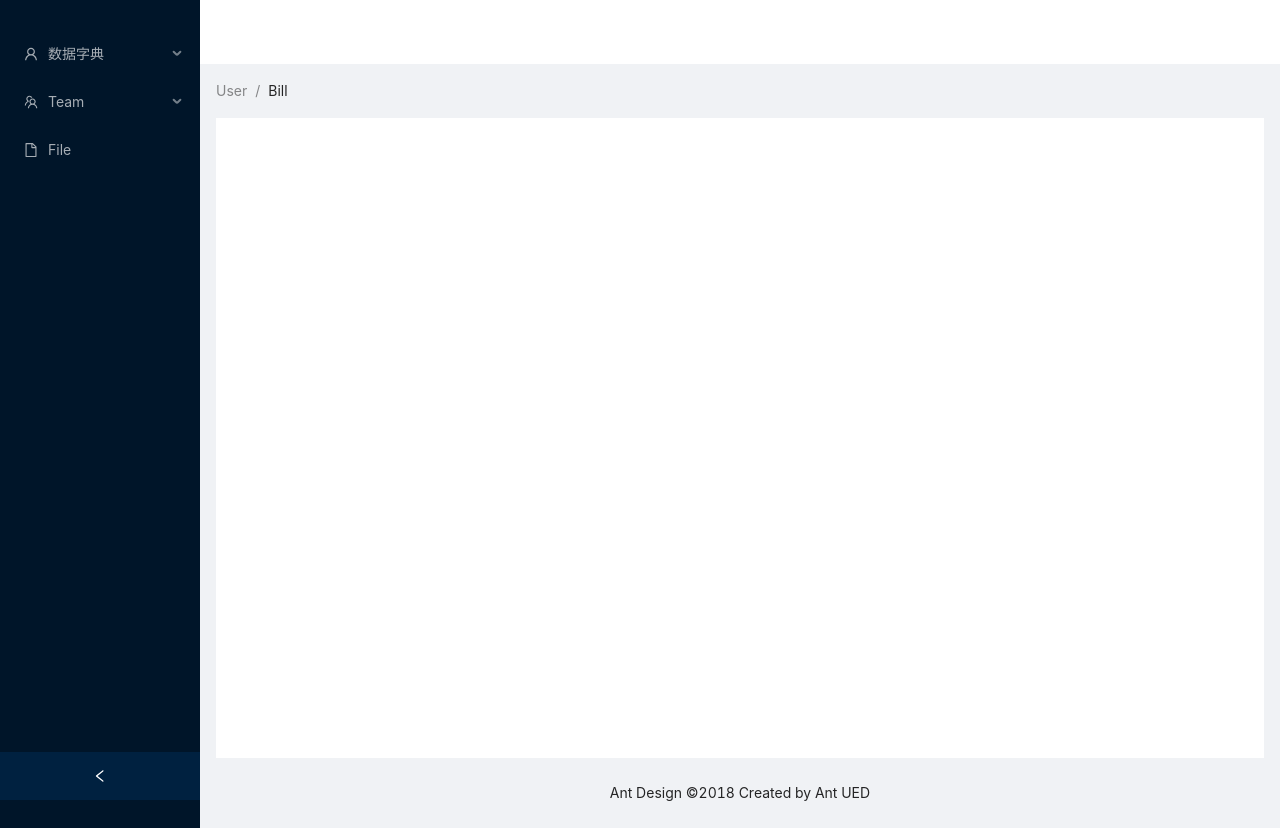
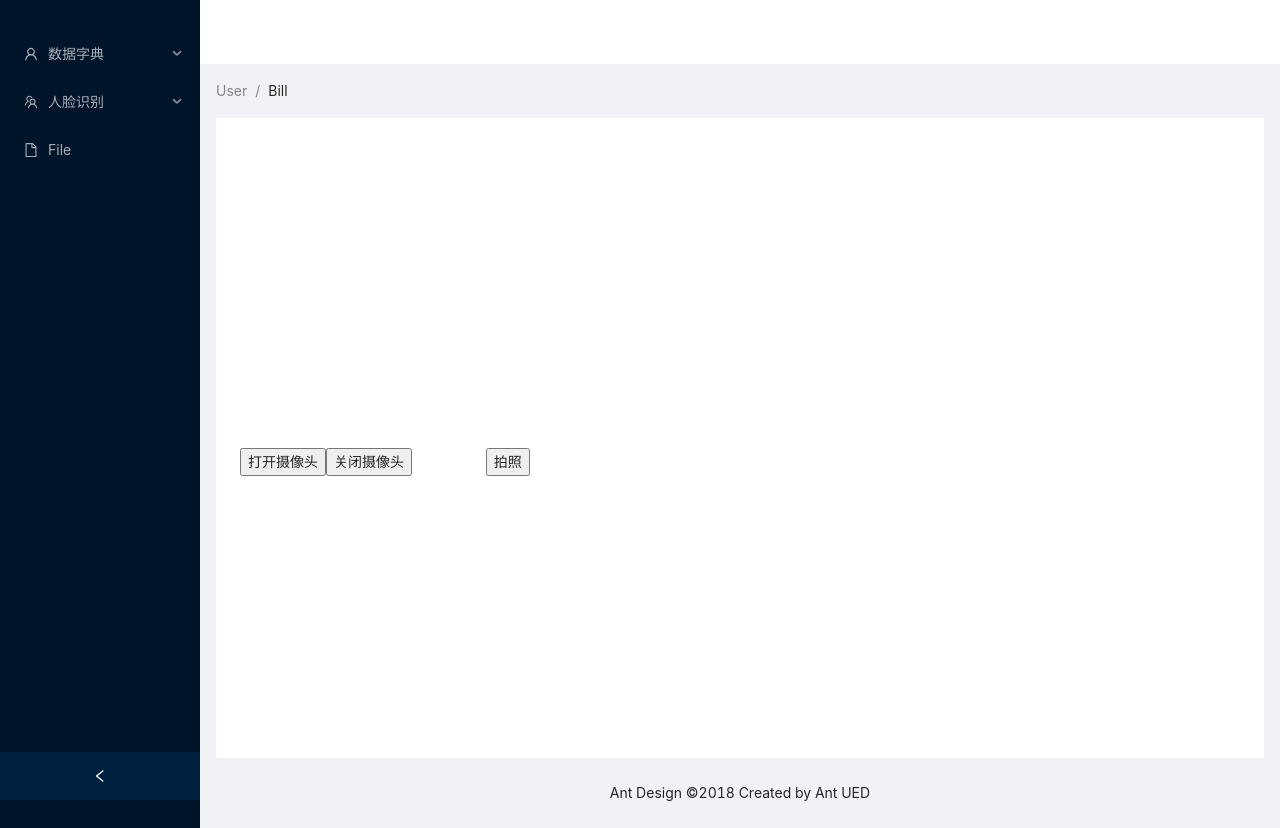
Before and after one commit to tianguogang/arcsoft-face-web, a Vue app: page /addFaceInfo in a window 1280 px wide. Built offline with nearby package versions, Linux system fonts and the light colour scheme.

Commit message:
新增人脸信息

```diff
--- a/package.json
+++ b/package.json
@@ -26,6 +26,8 @@
     "@vitejs/plugin-vue-jsx": "^3.0.0",
     "@vue/eslint-config-typescript": "^11.0.2",
     "@vue/tsconfig": "^0.1.3",
+    "less": "^4.1.3",
+    "less-loader": "^7.3.0",
     "npm-run-all": "^4.1.5",
     "typescript": "~4.8.4",
     "vite": "^4.1.4",
--- a/src/router/index.ts
+++ b/src/router/index.ts
@@ -15,6 +15,14 @@ import {createRouter, createWebHashHistory, createWebHistory} from 'vue-router'
     path: '/dictData',
     name: 'dictData',
     component: () => import('../views/data/DictData.vue')
+  },{
+    path: '/checkFaceInfo',
+    name: 'checkFaceInfo',
+    component: () => import('../views/face/CheckFaceInfo.vue')
+  },{
+    path: '/addFaceInfo',
+    name: 'addFaceInfo',
+    component: () => import('../views/face/AddFaceInfo.vue')
   }
 ]
 
--- a/src/views/HomeView.vue
+++ b/src/views/HomeView.vue
@@ -18,11 +18,11 @@
           <template #title>
             <span>
               <team-outlined />
-              <span>Team</span>
+              <span>人脸识别</span>
             </span>
           </template>
-          <a-menu-item key="6">Team 1</a-menu-item>
-          <a-menu-item key="8"><router-link to="dictData">字典数据</router-link></a-menu-item>
+          <a-menu-item key="7"><router-link to="addFaceInfo">新增人脸</router-link></a-menu-item>
+          <a-menu-item key="8"><router-link to="checkFaceInfo">人脸比对</router-link></a-menu-item>
         </a-sub-menu>
         <a-menu-item key="9">
           <file-outlined />
--- /dev/null
+++ b/src/views/face/AddFaceInfo.vue
@@ -0,0 +1,165 @@
+<template>
+  <div class="camera_outer">
+    <video id="videoCamera" :width="videoWidth" :height="videoHeight" autoplay></video>
+    <canvas style="display:none;" id="canvasCamera" :width="videoWidth" :height="videoHeight" ></canvas>
+
+    <div v-if="imgSrc" class="img_bg_camera">
+      <img :src="imgSrc" alt="" class="tx_img">
+    </div>
+    <button @click="getCompetence()">打开摄像头</button>
+    <button @click="stopNavigator()">关闭摄像头</button>
+    　　　　　<button @click="setImage()">拍照</button>
+
+
+
+  </div>
+</template>
+<script>
+export default {
+  data () {
+    return {
+      videoWidth: 3000,
+      videoHeight: 300,
+      imgSrc: '',
+      thisCancas: null,
+      thisContext: null,
+      thisVideo: null,
+    }
+  },
+  methods: {
+// 调用权限（打开摄像头功能）
+    getCompetence () {
+      var _this = this
+      this.thisCancas = document.getElementById('canvasCamera')
+      this.thisContext = this.thisCancas.getContext('2d')
+      this.thisVideo = document.getElementById('videoCamera')
+      // 旧版本浏览器可能根本不支持mediaDevices，我们首先设置一个空对象
+      if (navigator.mediaDevices === undefined) {
+        navigator.mediaDevices = {}
+      }
+      // 一些浏览器实现了部分mediaDevices，我们不能只分配一个对象
+      // 使用getUserMedia，因为它会覆盖现有的属性。
+      // 这里，如果缺少getUserMedia属性，就添加它。
+      if (navigator.mediaDevices.getUserMedia === undefined) {
+        navigator.mediaDevices.getUserMedia = function (constraints) {
+          // 首先获取现存的getUserMedia(如果存在)
+          var getUserMedia = navigator.webkitGetUserMedia || navigator.mozGetUserMedia || navigator.getUserMedia
+          // 有些浏览器不支持，会返回错误信息
+          // 保持接口一致
+          if (!getUserMedia) {
+            return Promise.reject(new Error('getUserMedia is not implemented in this browser'))
+          }
+          // 否则，使用Promise将调用包装到旧的navigator.getUserMedia
+          return new Promise(function (resolve, reject) {
+            getUserMedia.call(navigator, constraints, resolve, reject)
+          })
+        }
+      }
+      var constraints = { audio: false, video: { width: this.videoWidth, height: this.videoHeight, transform: 'scaleX(-1)' } }
+      navigator.mediaDevices.getUserMedia(constraints).then(function (stream) {
+        // 旧的浏览器可能没有srcObject
+        if ('srcObject' in _this.thisVideo) {
+          _this.thisVideo.srcObject = stream
+        } else {
+          // 避免在新的浏览器中使用它，因为它正在被弃用。
+          _this.thisVideo.src = window.URL.createObjectURL(stream)
+        }
+        _this.thisVideo.onloadedmetadata = function (e) {
+          _this.thisVideo.play()
+        }
+      }).catch(err => {
+        console.log(err)
+      })
+    },
+//  绘制图片（拍照功能）
+
+    setImage () {
+      var _this = this
+      // 点击，canvas画图
+      _this.thisContext.drawImage(_this.thisVideo, 0, 0, _this.videoWidth, _this.videoHeight)
+      // 获取图片base64链接
+      var image = this.thisCancas.toDataURL('image/png')
+      _this.imgSrc = image
+      this.$emit('refreshDataList', this.imgSrc)
+    },
+// base64转文件
+
+    dataURLtoFile (dataurl, filename) {
+      var arr = dataurl.split(',')
+      var mime = arr[0].match(/:(.*?);/)[1]
+      var bstr = atob(arr[1])
+      var n = bstr.length
+      var u8arr = new Uint8Array(n)
+      while (n--) {
+        u8arr[n] = bstr.charCodeAt(n)
+      }
+      return new File([u8arr], filename, { type: mime })
+    },
+// 关闭摄像头
+
+    stopNavigator () {
+      this.thisVideo.srcObject.getTracks()[0].stop()
+    }
+  },
+
+}
+
+</script>
+<style lang="less" scoped>
+.camera_outer{
+  position: relative;
+  overflow: hidden;
+  //background: url("") no-repeat center;
+  background-size: 100%;
+  video,canvas,.tx_img{
+    -moz-transform:scaleX(-1);
+    -webkit-transform:scaleX(-1);
+    -o-transform:scaleX(-1);
+    transform:scaleX(-1);
+  }
+  .btn_camera{
+    position: absolute;
+    bottom: 4px;
+    left: 0;
+    right: 0;
+    height: 50px;
+    background-color: rgba(0,0,0,0.3);
+    line-height: 50px;
+    text-align: center;
+    color: #ffffff;
+  }
+  .bg_r_img{
+    position: absolute;
+    bottom: 0;
+    left: 0;
+    right: 0;
+    top: 0;
+  }
+  .img_bg_camera{
+    position: absolute;
+    bottom: 0;
+    left: 0;
+    right: 0;
+    top: 0;
+    img{
+      width: 100%;
+      height: 100%;
+    }
+    .img_btn_camera{
+      position: absolute;
+      bottom: 0;
+      left: 0;
+      right: 0;
+      height: 50px;
+      line-height: 50px;
+      text-align: center;
+      background-color: rgba(0,0,0,0.3);
+      color: #ffffff;
+      .loding_img{
+        width: 50px;
+        height: 50px;
+      }
+    }
+  }
+}
+</style>
--- /dev/null
+++ b/src/views/face/CheckFaceInfo.vue
@@ -0,0 +1,13 @@
+<template>
+人脸比对
+</template>
+
+<script>
+export default {
+  name: "CheckFaceInfo"
+}
+</script>
+
+<style scoped>
+
+</style>
```
Also changed, not shown: 2 other files (tests, documents, lock files or other folders).
